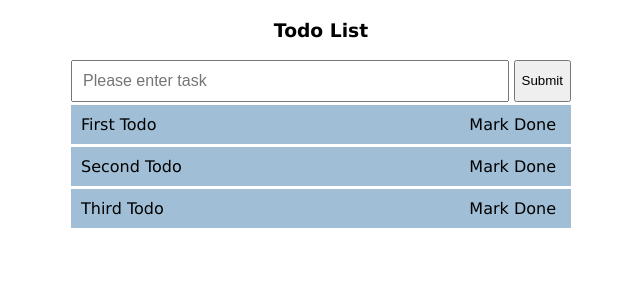
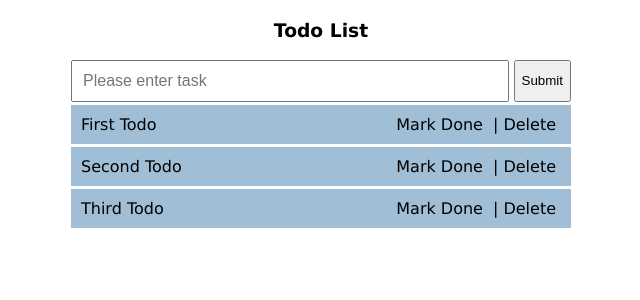
Before and after one commit to amit-ib/Todo-v2, a React (Create React App) app: page / in a window 1280 px wide. Shown: the top 300 px of the page, without its empty margins (319-959 px from the left). Built offline with nearby package versions, Linux system fonts and the light colour scheme.

Commit message:
TD0006- Added Functionality to delete task

```diff
--- a/src/components/todo/TodoTaskItem.tsx
+++ b/src/components/todo/TodoTaskItem.tsx
@@ -13,6 +13,7 @@ const SingleTodo = ({
   setTodos,
   index,
 }: Props) => {
+  // function to handel task done
   const handleTaskDone = (index: number) => {
     let todos = [...todoArrayOfObj];
 
@@ -20,6 +21,11 @@ const SingleTodo = ({
       todos[index].isDone = !todos[index].isDone;
     }
     setTodos(todos);
+  };
+
+  // function to handel delete task
+  const handleTaskDelete = (id: number) => {
+    setTodos(todoArrayOfObj.filter((todoItem) => todoItem.id !== id));
   };
 
   return (
@@ -34,7 +40,8 @@ const SingleTodo = ({
         )}
 
         <div className="action-icons">
-          <span onClick={() => handleTaskDone(index)}>Mark Done</span>
+          <span onClick={() => handleTaskDone(index)}>Mark Done</span> |
+          <span onClick={() => handleTaskDelete(todoSingleObj.id)}>Delete</span>
         </div>
       </div>
     </form>
```
